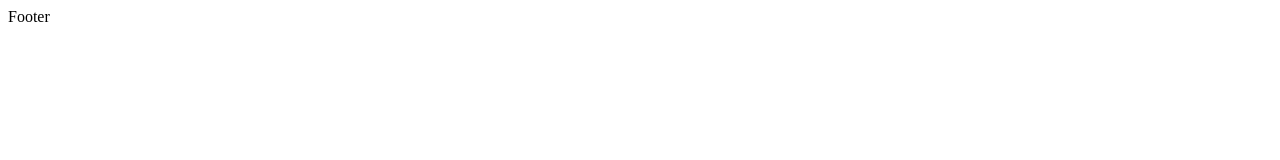
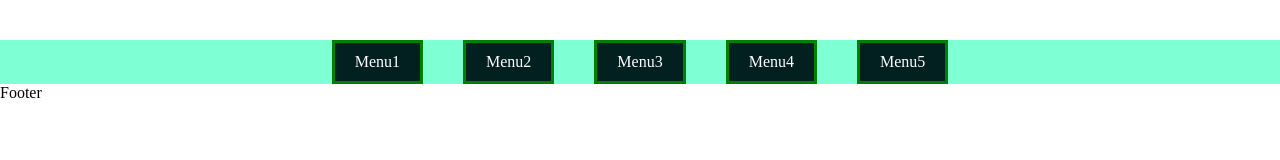
Before and after one commit to Myitschoolby/cw_09072025, a plain HTML site: page index.html in a window 1280 px wide. Drawn offline with Linux system fonts and the light colour scheme.

Commit message:
added nav

```diff
--- a/css/style.css
+++ b/css/style.css
@@ -7,3 +7,36 @@
 header {
     background-color: #fff;
 }
+
+.nav {
+    display: flex;
+    flex-direction: row;
+    justify-content: center;
+    align-items: center;
+
+    gap: 40px;
+
+    margin-top: 40px;
+
+    background-color: aquamarine;
+
+
+}
+
+li {
+    list-style-type: none;
+
+    border: 3px solid green;
+    background-color: rgb(3, 32, 32);
+
+
+}
+
+a {
+    display: inline-block;
+    text-decoration: none;
+
+    color: #fff;
+
+    padding: 10px 20px;
+}
--- a/index.html
+++ b/index.html
@@ -3,12 +3,20 @@
 <head>
     <meta charset="UTF-8">
     <meta name="viewport" content="width=device-width, initial-scale=1.0">
+    <link rel="stylesheet" href="css/style.css">
     <title>Document</title>
 </head>
 <body>
 
     <header>
         <nav>
+            <ul class="nav">
+                <li><a href="#1">Menu1</a></li>
+                <li><a href="#2">Menu2</a></li>
+                <li><a href="#3">Menu3</a></li>
+                <li><a href="#4">Menu4</a></li>
+                <li><a href="#5">Menu5</a></li>
+            </ul>
 
         </nav>
     </header>
```
